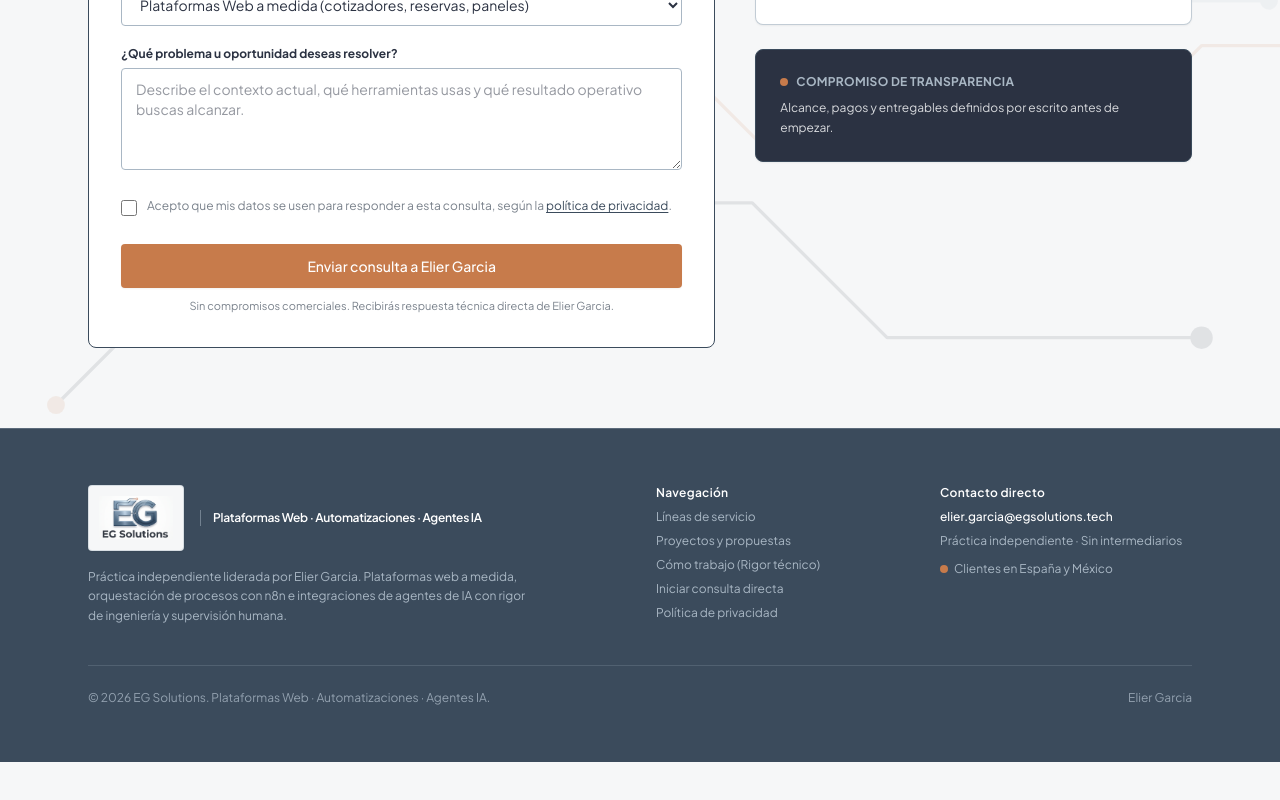
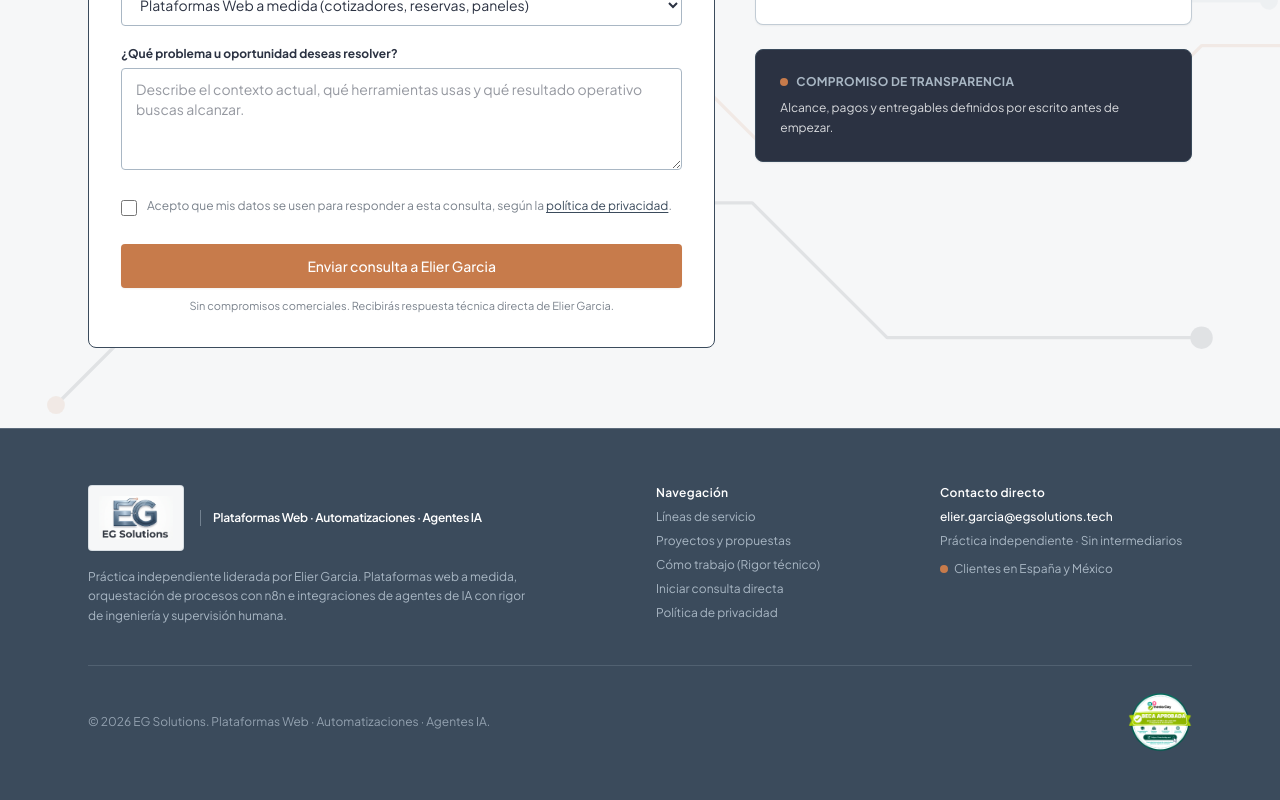
Before and after one commit to egarciav99/EG-solutions, a React (Vite) app: page / in a window 1280 px wide. Shown: the part 5545-6345 px from the top of the page. Before the commit the page ends 6307 px from the top, so only its background shows below. Built offline with nearby package versions, Linux system fonts and the light colour scheme.

Commit message:
feat: add mentorDay scholarship badge to footer

```diff
--- a/src/components/Footer.tsx
+++ b/src/components/Footer.tsx
@@ -92,9 +92,20 @@ export function Footer({ onNavigate }: FooterProps) {
           <div>
             © {currentYear} EG Solutions. Plataformas Web · Automatizaciones · Agentes IA.
           </div>
-          <div>
-            Elier Garcia
-          </div>
+          <a
+            href="https://mentorday.es/"
+            target="_blank"
+            rel="noopener noreferrer"
+            className="inline-block hover:opacity-80 transition-opacity focus-visible:outline-none focus-visible:ring-2 focus-visible:ring-copper rounded"
+            aria-label="Beca aprobada por mentorDay — visitar mentorday.es"
+          >
+            <img
+              src="/sello-mentorday.png"
+              alt="Sello de beca aprobada por mentorDay"
+              className="h-16 w-auto"
+              loading="lazy"
+            />
+          </a>
         </div>
       </div>
 
```
Also changed, not shown: public/sello-mentorday.png (added), sello/Sello beca aprobada. Español.png (added).
